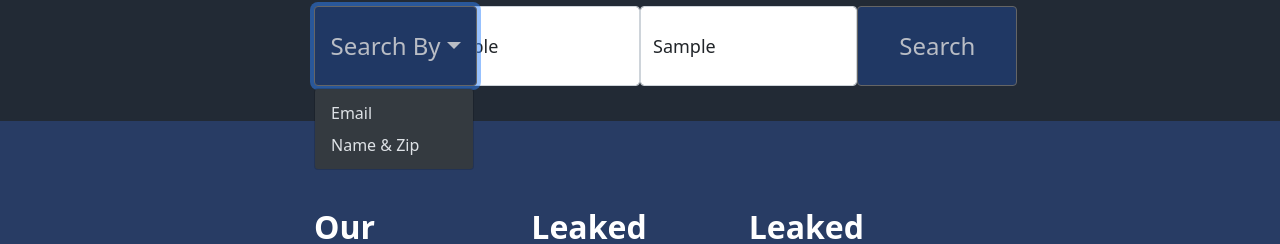
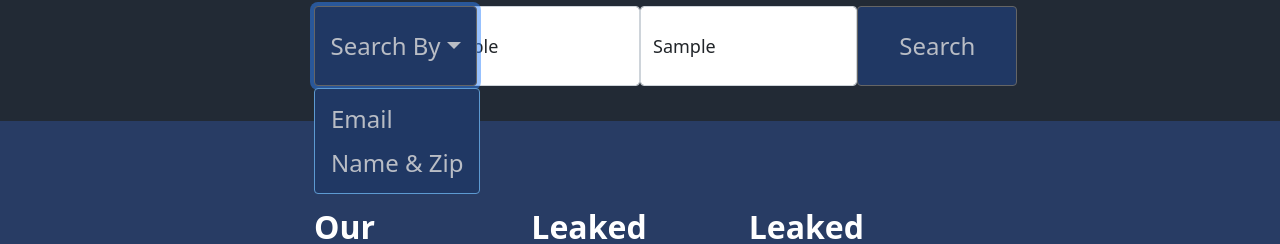
Before and after one commit to alexsafayan/PII-Portal-PeT-AC, a React (Create React App) app in the folder portal/: page /Home in a window 1280 px wide. Both pictures are taken after typing "Sample", "Sample" into the empty fields and a click on the button "Search By". Shown: the part 328-572 px from the top of the page. Built offline with nearby package versions, Linux system fonts and the light colour scheme.

Commit message:
updated dropdown styling

```diff
--- a/portal/src/Components/Searchbar.js
+++ b/portal/src/Components/Searchbar.js
@@ -1,6 +1,5 @@
 import React from 'react';
 import Dropdown from 'react-bootstrap/Dropdown'
-import '../App.css'
 
 class Searchbar extends React.Component {
     constructor(props) {
@@ -9,7 +8,18 @@ class Searchbar extends React.Component {
             fieldName: this.props.fieldName,
             searchValue: "",
             nameValue: "",
-            zipValue: ""
+            zipValue: "",
+            css:    `.my-dropdown-menu{
+                        background-color: #203864;
+                        border-color: #5d9ad1;
+                        font-size: x-large;
+
+                    }
+
+                    .my-dropdown-menu-item{
+                        color: #B9BDC5;
+                    }
+                    `
         };
       }
 
@@ -36,15 +46,18 @@ class Searchbar extends React.Component {
     render() {
       return (
         <div className='form-group row justify-content-center' style={{height:'75px'}}>
+            <style>
+                {this.state.css}
+            </style>
             <div className="col-lg-1" style={{paddingLeft: 0,paddingRight: 0}}>
             {/* <Dropdown style={{backgroundColor: '#203864', color:'#B9BDC5', borderColor:'#656565', height:'100%'}}> */}
-            <Dropdown>
+            <Dropdown className="my-dropdown">
             <Dropdown.Toggle style={{width: '10.2rem', backgroundColor: '#203864', color:'#B9BDC5', borderColor:'#656565', height:'5rem', fontSize: 'x-large'}}>
                 Search By
             </Dropdown.Toggle>
-            <Dropdown.Menu variant='dark'>
-                <Dropdown.Item onClick={(e) => this.selectField('Email', e)}>Email</Dropdown.Item>
-                <Dropdown.Item onClick={(e) => this.selectField('Name + Zip', e)}>Name &amp; Zip</Dropdown.Item>
+            <Dropdown.Menu className="my-dropdown-menu">
+                <Dropdown.Item className="my-dropdown-menu-item" onClick={(e) => this.selectField('Email', e)}>Email</Dropdown.Item>
+                <Dropdown.Item className="my-dropdown-menu-item" onClick={(e) => this.selectField('Name + Zip', e)}>Name &amp; Zip</Dropdown.Item>
             </Dropdown.Menu>
             </Dropdown>
             </div>
--- a/portal/src/views/Homepage.js
+++ b/portal/src/views/Homepage.js
@@ -7,7 +7,7 @@ import { GoArrowRight } from "react-icons/go";
 import Alert from 'react-bootstrap/Alert';
 import ReactLoading from 'react-loading';
 
-import '../App.css'
+// import '../App.css'
 import DisplayResults, { ResultsTable, DatabaseTable } from '../Components/DisplayResults.js';
 import EmailDataService from "../services/email.service";
 // import SubscribeModal from '../Components/Sub.js';
@@ -856,7 +856,8 @@ class Homepage extends React.Component {
                     //     chooseDbResponse={this.chooseDbResponse} displayGoodNews={this.displayGoodNews}>
                     // </DatabaseResponse>
                     <div>
-                        <h1 className="text-center">We found {this.state.dbResponse.length} result{this.state.es} in our breached records:</h1>
+                        <h1 className="text-center">We found {this.state.dbResponse.length} record{this.state.es} in our collections.</h1>
+                        <h1 className="text-center">Please select yours:</h1>
                         <div className="row">
                         {this.state.dbResponse.map((value, index) => {
                             return <div className="col-4" style={{paddingBottom: "10px"}}>
@@ -1026,11 +1027,13 @@ class Homepage extends React.Component {
                 </div>,
 
 
-            //show 5 surface web searching loaders
+            //show PSE loaders
                 <div className="container d-flex justify-content-center">
+                {this.state.showLoaders &&
                     <div className="col-lg-10">
+                        <h1>Searching...</h1>
                     <div className="row justify-content-center">
-                    {this.state.showLoaders &&
+
                         <>
                             {Object.entries(this.state.searchEngines).map( ([key, value]) => {
                                 return <div className="">
@@ -1047,9 +1050,10 @@ class Homepage extends React.Component {
                                 </div>
                             })}
                         </>
-                    }
+
                         </div>
                     </div>
+                }
                 </div>,
 
             //show PSE tables
```
Also changed, not shown: portal/src/App.css (line endings or trailing spaces).
